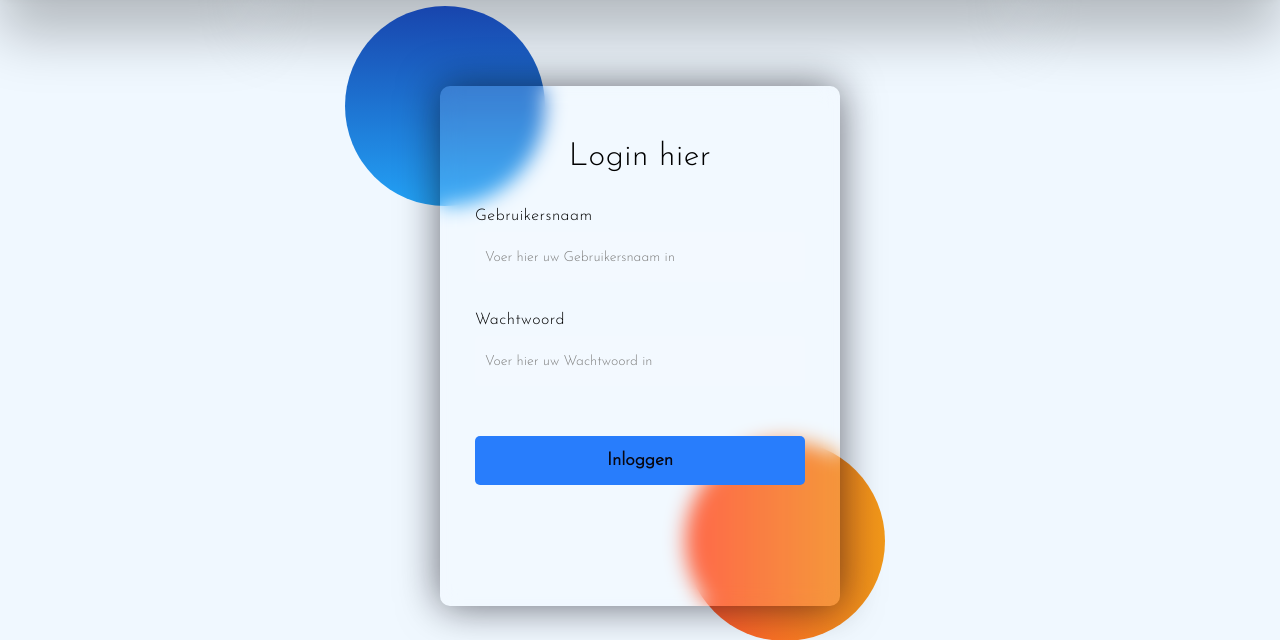
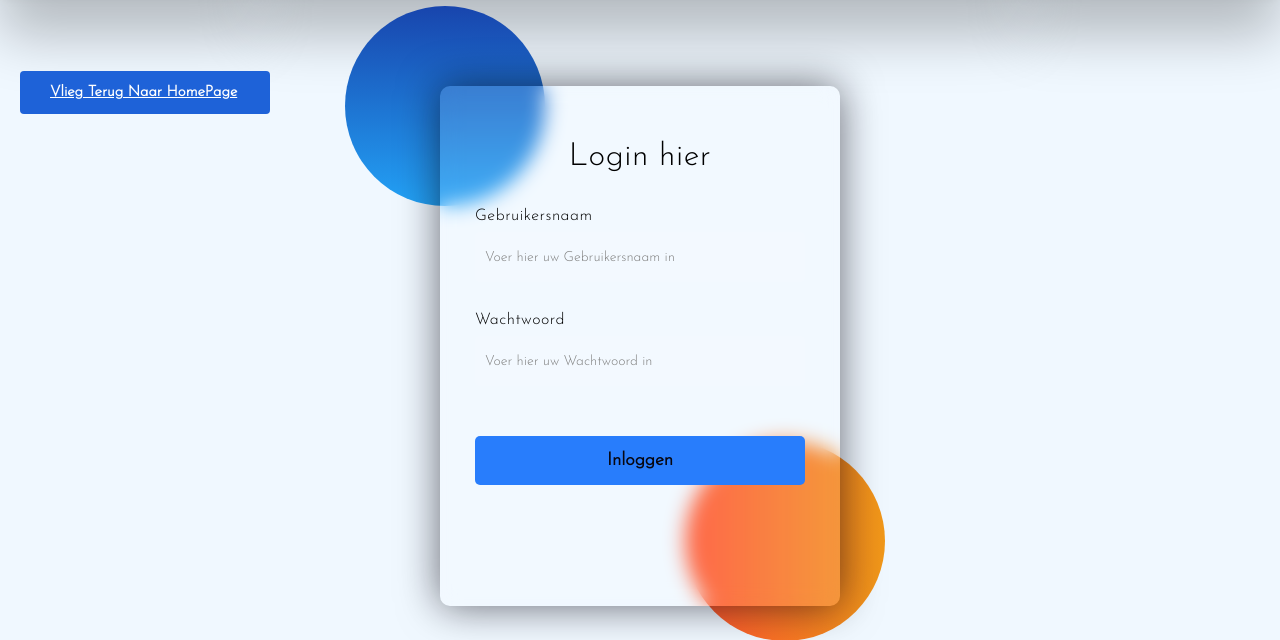
Before and after one commit to BjorenoDegens/PlaneAirline, a PHP site: page /inlog.html in a window 1280 px wide. Shown: the part 99-739 px from the top of the page. Run offline with PHP 8.4, Linux system fonts and the light colour scheme.

Commit message:
kleine aanpassing gemaakt heb ff terug naar homepagina toegevoegd

```diff
--- a/css/style.css
+++ b/css/style.css
@@ -502,7 +502,7 @@ main .container .box-main-up .box-up-right p {
 	border: none;
 	-webkit-transition: 0.2s all;
 	transition: 0.2s all;
-  width: 200px;
+  width: 250px;
   font-family: 'Josefin Sans', sans-serif;
 }
 
--- a/inlog.html
+++ b/inlog.html
@@ -56,6 +56,10 @@
   </header>
   <main>
   <body>
+
+    <div class="form-btn1">
+        <a class="submit-btn2" href="./index.html" target="_parent" rel="nofollow">Vlieg Terug Naar HomePage</a>
+    </div>
       <div class ="background2">
           <div class="shape2"></div>
           <div class="shape2"></div>
```
